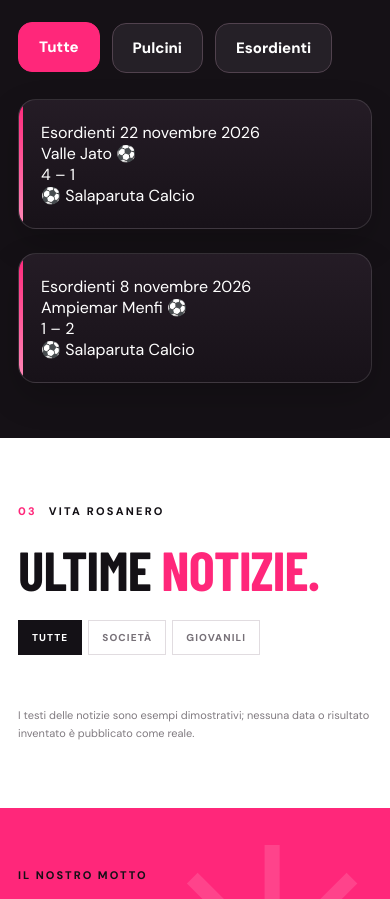
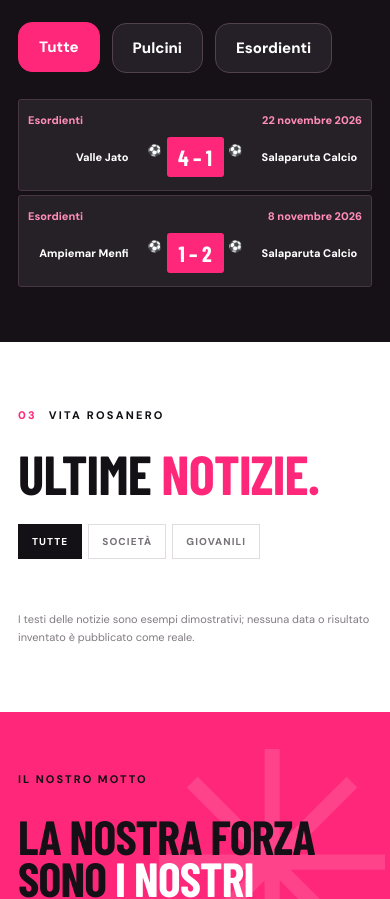
Before and after one commit to asdsalaparuta/salaparuta-calcio, a plain HTML site: page index.html in a window 390 px wide. Shown: the part 2487-3386 px from the top of the page. Drawn offline with nearby package versions, Linux system fonts and the light colour scheme; a web font is replaced by a local one.

Commit message:
Update style.css

```diff
--- a/style.css
+++ b/style.css
@@ -381,3 +381,119 @@
     font-size:clamp(38px, 10vw, 54px);
   }
 }
+
+/* RISULTATI - ELENCO ORIZZONTALE DEFINITIVO */
+
+.match-center .match-grid {
+  display: flex !important;
+  flex-direction: column !important;
+  gap: 4px !important;
+}
+
+.match-center .match-item {
+  display: block !important;
+  width: 100% !important;
+  min-height: 0 !important;
+  height: auto !important;
+  padding: 16px 22px !important;
+  margin: 0 !important;
+  border-radius: 3px !important;
+  background: #262027 !important;
+  border: 1px solid #483743 !important;
+  box-shadow: none !important;
+  transform: none !important;
+}
+
+.match-center .match-item::before,
+.match-center .match-item::after {
+  display: none !important;
+}
+
+.match-center .match-item:hover {
+  background: #352735 !important;
+}
+
+.match-center .match-meta {
+  display: flex !important;
+  justify-content: space-between !important;
+  margin: 0 0 10px !important;
+  color: #ff8db8 !important;
+  font-size: 11px !important;
+  font-weight: 800 !important;
+}
+
+.match-center .match-row {
+  display: grid !important;
+  grid-template-columns: minmax(0,1fr) auto minmax(0,1fr) !important;
+  align-items: center !important;
+  gap: 14px !important;
+}
+
+.match-center .match-team {
+  display: flex !important;
+  align-items: center !important;
+  gap: 10px !important;
+  min-width: 0;
+  font-size: 15px !important;
+  font-weight: 800 !important;
+  color: white !important;
+}
+
+.match-center .match-home {
+  justify-content: flex-end !important;
+  text-align: right;
+}
+
+.match-center .match-away {
+  justify-content: flex-start !important;
+}
+
+.match-center .match-score {
+  display: block !important;
+  min-width: 90px !important;
+  padding: 10px !important;
+  background: #ff277a !important;
+  border: 0 !important;
+  border-radius: 3px !important;
+  color: white !important;
+  text-align: center !important;
+  font: 900 29px/1 'Barlow Condensed', Arial, sans-serif !important;
+  white-space: nowrap;
+}
+
+.match-center .match-logo,
+.match-center .match-logo-placeholder {
+  width: 42px !important;
+  height: 42px !important;
+  flex: 0 0 42px !important;
+  object-fit: contain;
+}
+
+/* Smartphone */
+@media (max-width: 650px) {
+  .match-center .match-item {
+    padding: 13px 9px !important;
+  }
+
+  .match-center .match-row {
+    gap: 5px !important;
+  }
+
+  .match-center .match-team {
+    font-size: 11px !important;
+    gap: 5px !important;
+  }
+
+  .match-center .match-score {
+    min-width: 57px !important;
+    padding: 9px 4px !important;
+    font-size: 22px !important;
+  }
+
+  .match-center .match-logo,
+  .match-center .match-logo-placeholder {
+    width: 28px !important;
+    height: 28px !important;
+    flex-basis: 28px !important;
+  }
+}
```
